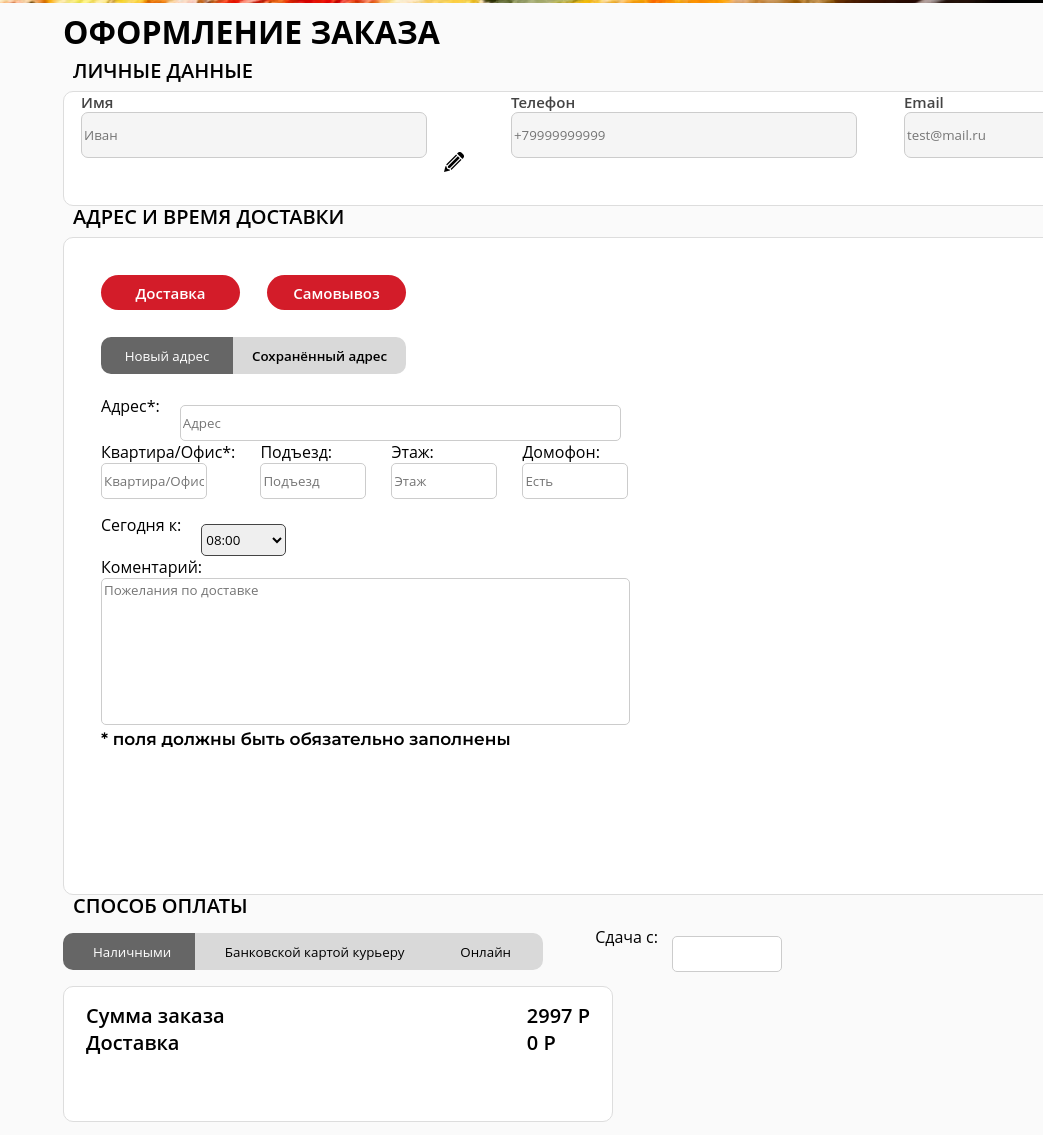
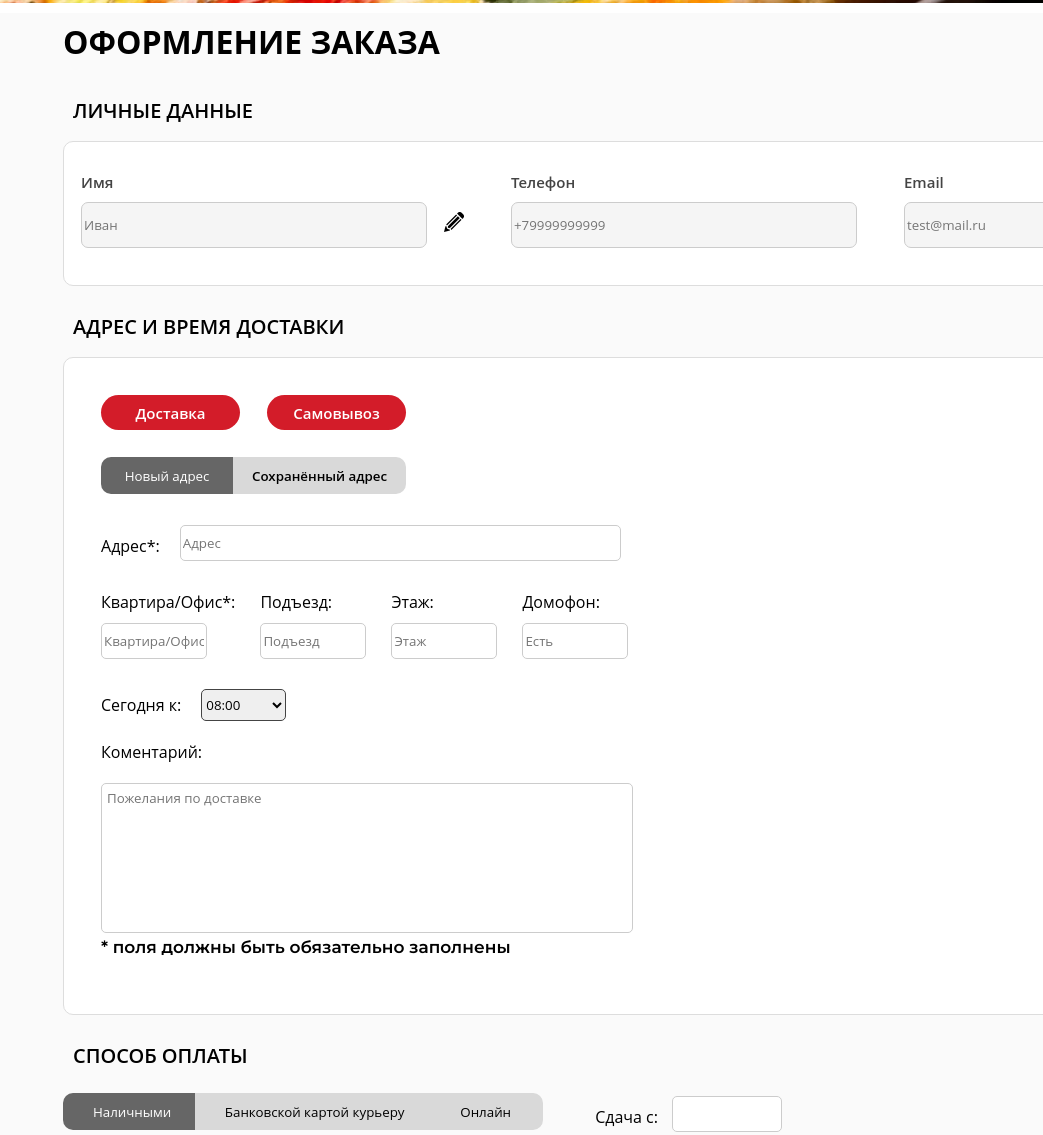
Before and after one commit to panamera3/Pizzeria, a React app in the folder client/: page /#/order in a window 1280 px wide. Shown: the part 381-1516 px from the top of the page, without its empty margins (237-1280 px from the left). Built offline with nearby package versions, Linux system fonts and the light colour scheme.

Commit message:
Update Order.css

```diff
--- a/client/src/pages/Order/Order.css
+++ b/client/src/pages/Order/Order.css
@@ -9,6 +9,7 @@ main {
   justify-content: center;
   flex-shrink: 0;
   padding-left: 300px;
+  margin-top: 10px;
 }
 .personalInfo input {
   width: 340px;
@@ -25,7 +26,7 @@ main {
 
   margin-left: 300px;
   justify-content: center;
-
+  padding-top: 30px;
   gap: 47px;
   flex-shrink: 0;
   border-radius: 10px;
@@ -39,10 +40,13 @@ main {
   line-height: normal;
 }
 
+.personalInfo p{
+  padding-bottom: 10px;
+}
 .personalInfo button {
   width: 20px;
   height: 20px;
-  margin-top: 60px;
+  margin-top: 40px;
   margin-left: -30px;
   background-color: #fff;
   border: none;
@@ -51,9 +55,11 @@ main {
 .adress {
   display: flex;
   width: 435px;
+  margin-top: 10px;
 }
 .adress p {
   margin-right: 20px;
+  margin-top: 10px;
 }
 .adress input {
   position: center;
@@ -63,8 +69,10 @@ main {
   flex-shrink: 0;
   border-radius: 5px;
   border: 1px solid #ccc;
-  margin-top: 10px;
+
 }
+
+
 
 .nearAdress {
   display: flex;
@@ -72,12 +80,14 @@ main {
 }
 
 .nearAdress div {
-  padding-bottom: 10px;
   padding-right: 15px;
+  padding-top: 30px;
+  margin-bottom: 30px;
 }
 
 .nearAdress p {
   margin-right: 10px;
+  padding-bottom: 10px;
 }
 .nearAdress input {
   width: 100px;
@@ -110,9 +120,10 @@ h3 {
   font-style: normal;
   font-weight: 600;
   line-height: normal;
+  padding-top: 30px;
   padding-left: 300px;
   margin-left: 10px;
-  margin-bottom: 10px;
+  margin-bottom: 20px;
 }
 .comment textarea {
   width: 523px;
@@ -189,11 +200,14 @@ select {
 }
 .time {
   display: flex;
+  margin-bottom: 20px;
 }
 
+
+
 .time select {
-  margin-top: 10px;
   margin-left: 20px;
+  margin-top: -5px;
 }
 
 .comment textarea {
@@ -202,20 +216,26 @@ select {
   resize: none;
   border-radius: 5px;
   border: 1px solid #ccc;
+  margin-top: 20px;
+  padding-top: 5px;
+  padding-left: 5px;
 }
 
 .payment {
   display: flex;
   height: 37px;
+  padding-bottom: 20px;
 }
 .payment div {
   margin-top: 7px;
   margin-left: 300px;
   font-size: 0;
+  margin-bottom: 20px;
 }
 
 .payment p {
   margin-right: 14px;
+  margin-top: 20px;
 }
 
 .payment input {
@@ -288,6 +308,10 @@ select {
   padding-right: 250px;
 }
 
+.sumZak p{
+  padding-bottom: 40px;
+}
+
 .itog {
   color: #000;
   font-family: Open Sans;
@@ -297,6 +321,10 @@ select {
   line-height: normal;
   margin-left: 320px;
   margin-top: 23px;
+}
+
+.itog text{
+  margin-right: 10px;
 }
 
 .itog button {
```
